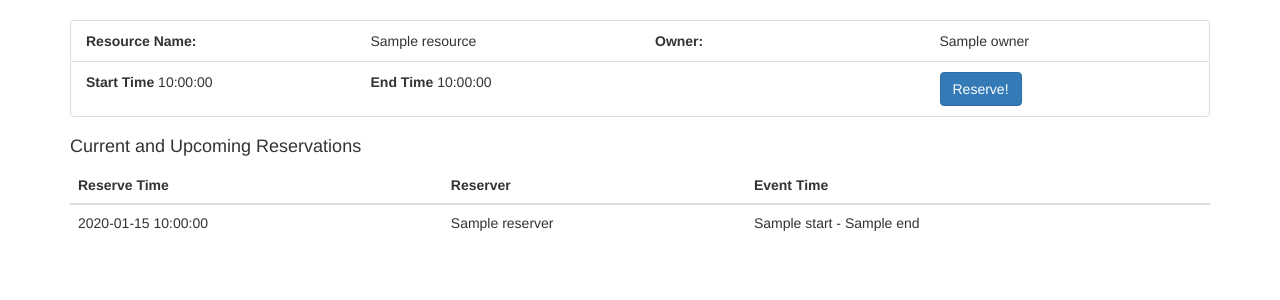
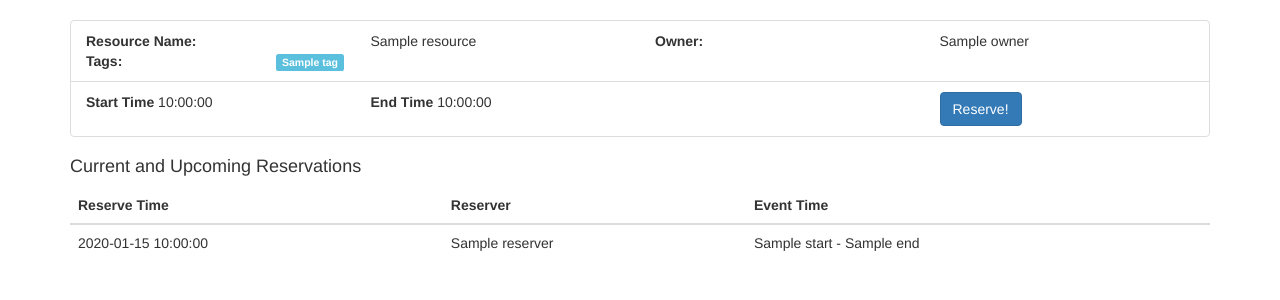
Before and after one commit to ding-peng/open-reserve, a Python web app: template templates/resource.html in a window 1280 px wide. Shown: the part 52-352 px from the top of the page. Run offline with Jinja, Linux system fonts and the light colour scheme; the template is opened without the code that fills it: most values are stand-ins (such as "Sample title", 1, 10 or a date in 2020).

Commit message:
add tag view in resource page

```diff
--- a/model.py
+++ b/model.py
@@ -89,6 +89,10 @@ def GetTag(id):
     return Tag.get_by_id(id)
 
 
+def GetTagbyName(name):
+    return Tag.query(Tag.tag_name==name).get()
+
+
 def GetTagResource(tag):
     return Resource.query(Resource.tags==tag)
 
--- a/templates/index.html
+++ b/templates/index.html
@@ -41,6 +41,7 @@
 					<td>{{ res.name }}</td>
 					<td>{{ res.start_time.time() }} - {{ res.end_time.time() }}</td>
 					<td>{{ res.capacity }}</td>
+					<!-- TODO <td>Tags: {{ res.tags.tag_name }}</td>-->
 				</tr>
 				{% endfor %}
 			</tbody>
--- a/templates/resource.html
+++ b/templates/resource.html
@@ -23,6 +23,16 @@
 				{% else %}
 					{{ resource.owner }}
 				{% endif %}
+			</div>
+		</div>
+		<div class="row">
+			<div class="col-md-2">
+				<b>Tags:</b>
+			</div>
+			<div class="col-md-10">
+				{% for t in resource.tags %}
+				<a class="label label-info" href="/resource/tag/{{ t.tag_name }}">{{t.tag_name}}</a>
+				{% endfor %}
 			</div>
 		</div>
 	</li>
```
